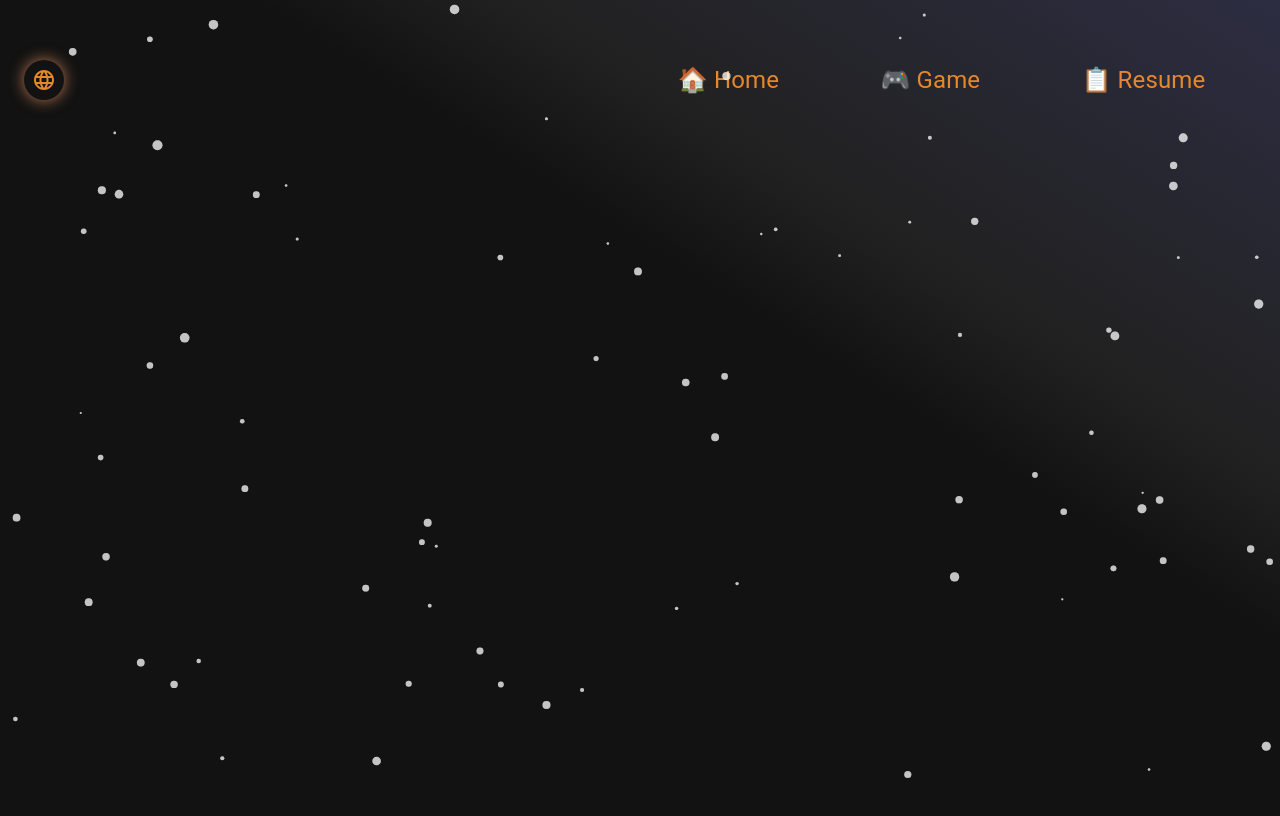
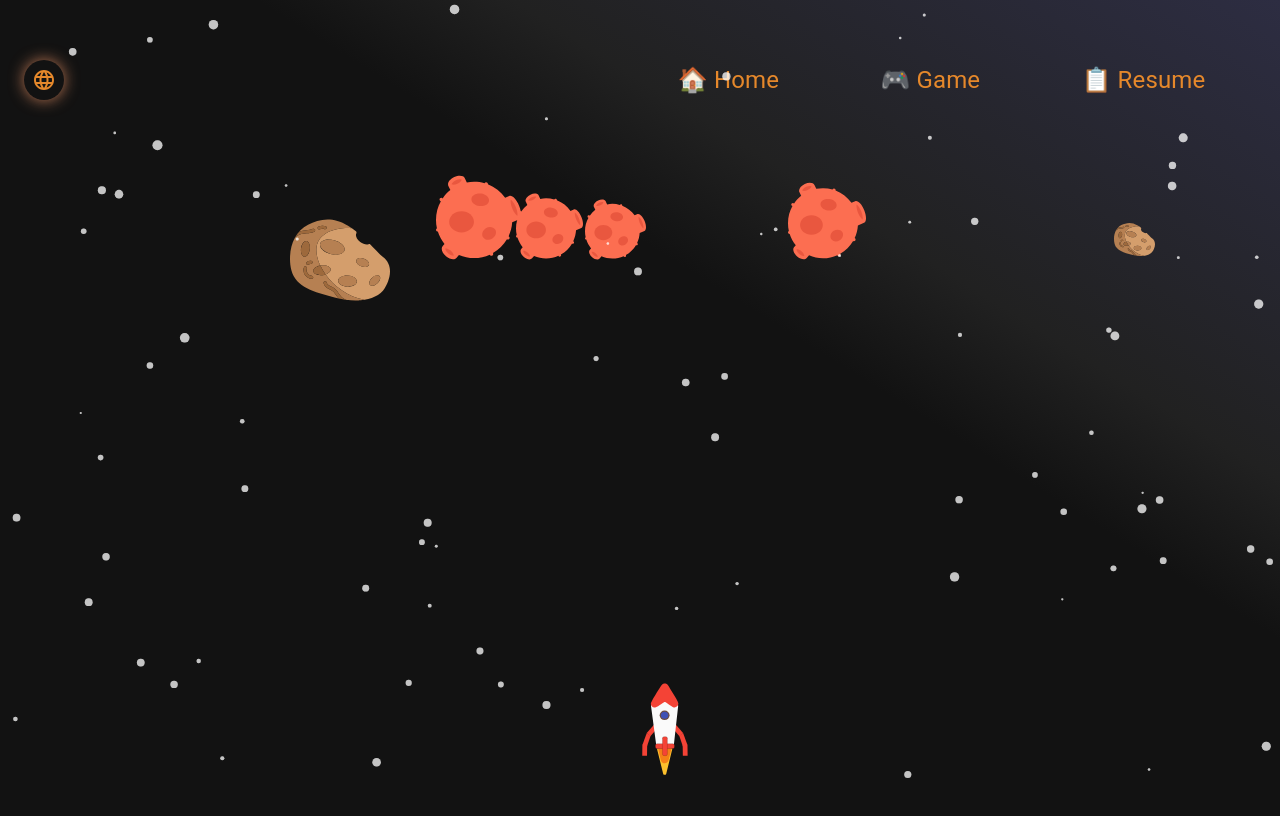
Before and after one commit to LukacTomas/my-page, a React (Create React App) app: page /en/game in a window 1280 px wide. Shown: the top 816 px of the page. Built offline with nearby package versions, Linux system fonts and the light colour scheme; a web font is replaced by a local one.

Commit message:
Rocket moving, asteroids generated

```diff
--- /dev/null
+++ b/src/Pages/Game/Asteroids/index.js
@@ -0,0 +1,18 @@
+import React from "react";
+import asteroid1 from "Static/asteroid-1.svg";
+import asteroid2 from "Static/asteroid-2.svg";
+export const Asteroids = ({ asteroids }) => {
+  return asteroids.map((asteroid, index) => (
+    <img
+      key={index}
+      src={asteroid.type ? asteroid1 : asteroid2}
+      alt="asteroid"
+      style={{
+        position: "relative",
+        top: asteroid.y,
+        left: asteroid.x,
+        width: asteroid.width,
+      }}
+    />
+  ));
+};
--- /dev/null
+++ b/src/Pages/Game/Asteroids/utils.js
@@ -0,0 +1,8 @@
+const getRandomInt = (min, max) => {
+  min = Math.ceil(min);
+  max = Math.floor(max);
+  return Math.floor(Math.random() * (max - min + 1)) + min;
+};
+
+export const maxNumberOfAsteroid = 5;
+export const randomAsteroidXPosition = (x, y) => getRandomInt(x, y);
--- /dev/null
+++ b/src/Pages/Game/Rocket/index.js
@@ -0,0 +1,151 @@
+import React, { useRef } from "react";
+import rocket from "Static/rocket.svg";
+
+const isBrowser = typeof window !== "undefined";
+
+const position = {
+  top: "85vh",
+  left: "50vw",
+};
+
+const MAX_KEY = 39;
+export const Rocket = ({
+  gameWinRef,
+  checkAsteroidDetection,
+}) => {
+  if (isBrowser) {
+    window.rocketSpeed = 15;
+  }
+
+  const keyPressed = useRef({
+    keys: [],
+    dx: 0,
+    dy: 0,
+    missileY: 0,
+  });
+
+  const rocketRef = useRef();
+
+  const animateRocket = React.useCallback(() => {
+    const rocket = rocketRef.current;
+    let rocketPosition =
+      rocket.getBoundingClientRect();
+    let gamewinPosition =
+      gameWinRef.current.getBoundingClientRect();
+    const speed =
+      (isBrowser && window.rocketSpeed) || 15;
+
+    const notOutsideFromViewportFromLeft = () =>
+      rocketPosition.x - speed >
+      gamewinPosition.left;
+    const notOutsideFromViewportFromRight = () =>
+      rocketPosition.right + speed <
+      gamewinPosition.right;
+
+    const goingLeft =
+      keyPressed.current.keys[MAX_KEY - 37];
+    const goingRight =
+      keyPressed.current.keys[MAX_KEY - 39];
+
+    if (
+      goingLeft &&
+      notOutsideFromViewportFromLeft()
+    ) {
+      keyPressed.current.dx -= speed;
+    }
+    if (
+      goingRight &&
+      notOutsideFromViewportFromRight()
+    ) {
+      keyPressed.current.dx += speed;
+    }
+
+    rocketRef.current.style.transform = `translate(${keyPressed.current.dx}px,${keyPressed.current.dy}px)`;
+    checkAsteroidDetection(rocketPosition);
+  }, [gameWinRef, checkAsteroidDetection]);
+
+  const notAlowedKey = (key) => {
+    const codes = [37, 39];
+    if (!codes.includes(key)) {
+      return true;
+    }
+
+    return false;
+  };
+
+  const handleKeyDown = React.useCallback(
+    (event) => {
+      event.preventDefault();
+      const { keyCode } = event;
+      if (notAlowedKey(keyCode)) return;
+
+      // add key to current pressed keys
+      keyPressed.current.keys[
+        MAX_KEY - keyCode
+      ] = true;
+
+      animateRocket();
+    },
+    [animateRocket]
+  );
+
+  const handleKeyUp = React.useCallback(
+    (event) => {
+      event.preventDefault();
+      const { keyCode } = event;
+      if (notAlowedKey(keyCode)) return;
+
+      // add key to current pressed keys
+      keyPressed.current.keys[
+        MAX_KEY - keyCode
+      ] = false;
+
+      animateRocket();
+    },
+    [animateRocket]
+  );
+
+  React.useEffect(() => {
+    window.addEventListener(
+      "keydown",
+      handleKeyDown
+    );
+    window.addEventListener(
+      "keypress",
+      handleKeyDown
+    );
+    window.addEventListener("keyup", handleKeyUp);
+
+    return () => {
+      window.removeEventListener(
+        "keydown",
+        handleKeyDown
+      );
+      window.removeEventListener(
+        "keypress",
+        handleKeyDown
+      );
+      window.removeEventListener(
+        "keyup",
+        handleKeyUp
+      );
+    };
+  }, [handleKeyDown, handleKeyUp]);
+
+  return (
+    <img
+      style={{
+        position: "absolute",
+        top: position.top,
+        left: position.left,
+        zIndex: 5,
+      }}
+      className="rocket"
+      width="50px"
+      height="100px"
+      ref={rocketRef}
+      src={rocket}
+      alt="rocket"
+    />
+  );
+};
--- /dev/null
+++ b/src/Pages/Game/index.js
@@ -0,0 +1,88 @@
+import React from "react";
+import { Rocket } from "./Rocket";
+import { styled } from "@mui/system";
+import { Asteroids } from "./Asteroids";
+import {
+  maxNumberOfAsteroid,
+  randomAsteroidXPosition,
+} from "./Asteroids/utils";
+
+const Gamewindow = styled("div")(() => ({
+  //backgroundColor: "red",
+  margin: "0 auto",
+  maxWidth: "800px",
+  height: "80vh",
+  position: "",
+  top: 0,
+  zIndex: "10",
+}));
+
+export const Game = () => {
+    const [asteroids, setAsteroids] = React.useState([
+        {
+            x: 50,
+            y: 50,
+            type: Math.random(),
+            width: 100,
+            moving: false,
+        },
+    ]);
+
+    const gameWinRef = React.createRef();
+    const checkAsteroidDetection = (rocketPosition) => {
+        console.log(rocketPosition);
+    };
+
+    React.useEffect(() => {
+        if (gameWinRef.current === null) return;
+        const gameWin = gameWinRef.current.getBoundingClientRect();
+        const gameWinLength = gameWin.width;
+        const gameWinHeight = gameWin.height;
+
+        const addRandomAsteroid = setInterval(() => {
+            setAsteroids((asteroids) => {
+                if (asteroids.length > maxNumberOfAsteroid) {
+                    return asteroids;
+                }
+                const newAsteroid = {
+                    x: randomAsteroidXPosition(0, gameWinLength),
+                    y: 0,
+                    width: randomAsteroidXPosition(40, 100),
+                    type: Math.random() > 0.5,
+                    moving: false,
+                };
+                const newAsteroids = [...asteroids, newAsteroid];
+
+                return newAsteroids;
+            });
+        }, 1000);
+
+        return () => clearInterval(addRandomAsteroid);
+    }, [setAsteroids, gameWinRef]);
+
+    React.useState(() => {
+        if (gameWinRef.current === null) return;
+        const move = setInterval(() => {
+
+            setAsteroids((asteroids) => {
+                const newAsteroids = asteroids.map((asteroid) => {
+                    const newAsteroid = { ...asteroid, y: asteroid.y + 15 };
+                    return newAsteroid;
+                });
+                return newAsteroids;
+            });
+        }, 100);
+
+        return () => clearInterval(move);
+    }, [asteroids]);
+
+    return (
+        <Gamewindow ref={gameWinRef}>
+            <Asteroids asteroids={asteroids} />
+            <Rocket
+                gameWinRef={gameWinRef}
+                checkAsteroidDetection={checkAsteroidDetection}
+            />
+        </Gamewindow>
+    )
+}
--- a/src/Pages/index.js
+++ b/src/Pages/index.js
@@ -1,4 +1,4 @@
 import { Home } from "./Home";
 import { Resume } from "./Resume";
-
-export { Home, Resume };
+import { Game } from "./Game";
+export { Home, Resume, Game };
--- a/src/Theme/Components/Routes/Transitionroutes.js
+++ b/src/Theme/Components/Routes/Transitionroutes.js
@@ -1,4 +1,4 @@
-import React, { Suspense } from "react";
+import React from "react";
 import {
   Routes as Switch,
   Route,
@@ -7,12 +7,17 @@ import {
 } from "react-router-dom";
 import "./Transitionroutes.css";
 
-import { TransitionGroup, CSSTransition } from "react-transition-group";
-import { Home, Resume } from "Pages";
+import {
+  TransitionGroup,
+  CSSTransition,
+} from "react-transition-group";
+import { Home, Resume, Game } from "Pages";
 
-//const Resume = React.lazy(() => import("Pages/Resume"));
+// const Resume = React.lazy(() => import("Pages/Resume"));
 
-export const Transitionroutes = ({ children }) => {
+export const Transitionroutes = ({
+  children,
+}) => {
   let location = useLocation();
 
   return (
@@ -23,27 +28,40 @@ export const Transitionroutes = ({ children }) => {
         classNames="page"
       >
         <Switch location={location}>
-          <Route exact={true} path="en/home/" element={<Home />} />
+          <Route
+            exact={true}
+            path="en/home/"
+            element={<Home />}
+          />
+          <Route
+            exact={true}
+            path="en/game/"
+            element={<Game />}
+          />
           <Route
             exact={true}
             path="en/resume/"
-            element={
-              <Suspense fallback={<></>}>
-                <Resume />
-              </Suspense>
-            }
+            element={<Resume />}
           />
-          <Route exact={true} path="sk/home/" element={<Home />} />
+          <Route
+            exact={true}
+            path="sk/home/"
+            element={<Home />}
+          />
+          <Route
+            exact={true}
+            path="sk/game/"
+            element={<Game />}
+          />
           <Route
             exact={true}
             path="sk/resume/"
-            element={
-              <Suspense fallback={<></>}>
-                <Resume />
-              </Suspense>
-            }
+            element={<Resume />}
           />
-          <Route path="" element={<Navigate to="/en/home/" />} />
+          <Route
+            path=""
+            element={<Navigate to="/en/home/" />}
+          />
         </Switch>
       </CSSTransition>
     </TransitionGroup>
```
Also changed, not shown: src/Static/asteroid-1.svg (added), src/Static/asteroid-2.svg (added).
